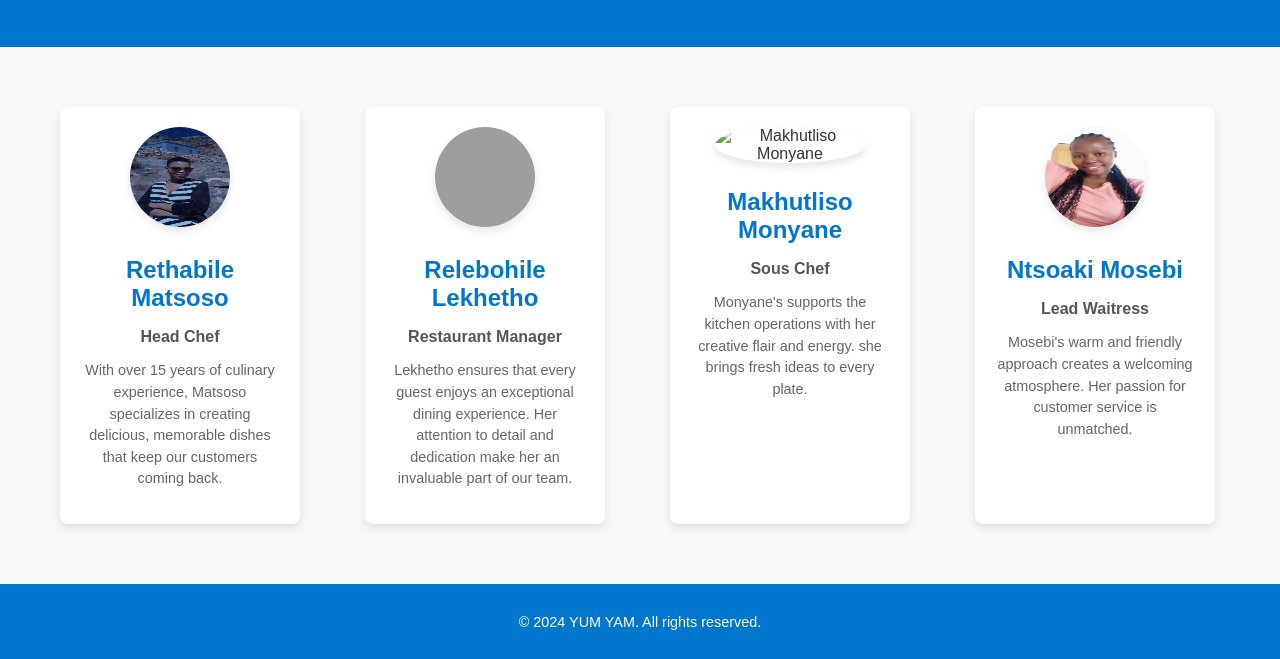
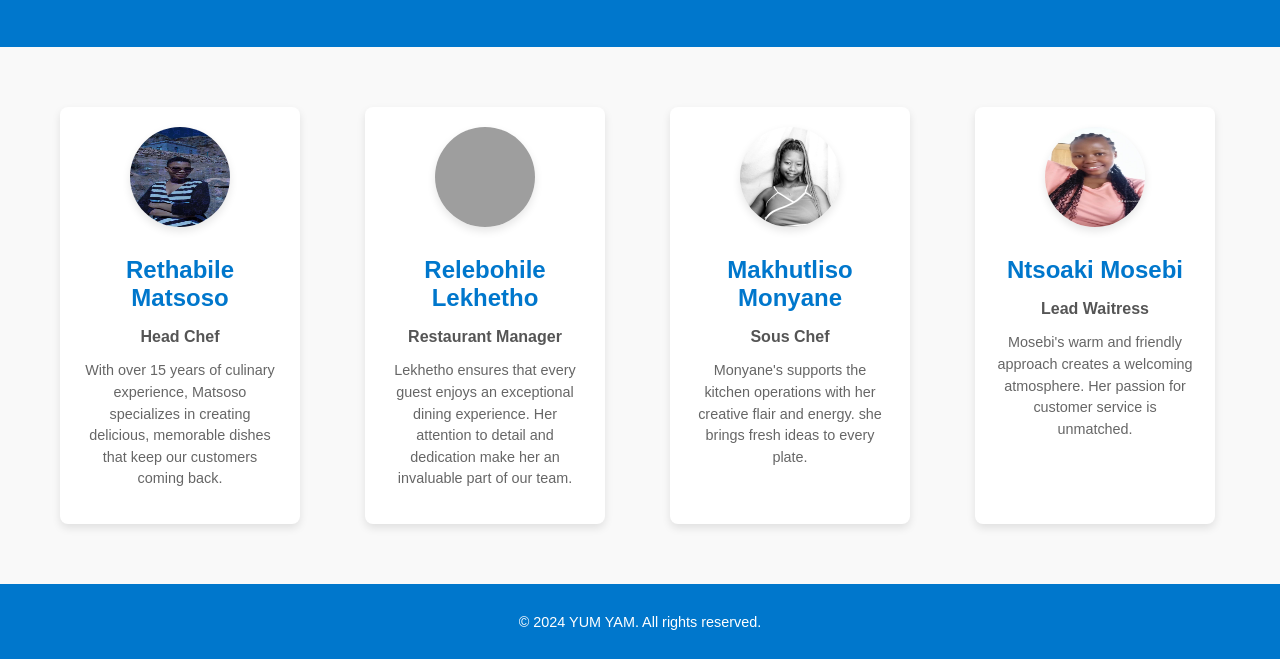
Before and after one commit to NthatuoaFemaleCoder/YUMMY-RESTUARANT.CO.LS, a plain HTML site: page team.html in a window 1280 px wide. Shown: the part 168-827 px from the top of the page. Drawn offline with Linux system fonts and the light colour scheme; grey boxes are pictures that could not be loaded; files whose address does not match are found by name.

Commit message:
Update team.html

```diff
--- a/team.html
+++ b/team.html
@@ -38,7 +38,7 @@
 
             <!-- Team Member 3 -->
             <div class="team-member">
-                <img src="image/monyane.jpg" alt="Makhutliso Monyane" class="team-photo">
+                <img src="monyane.jpg" alt="Makhutliso Monyane" class="team-photo">
                 <h3>Makhutliso Monyane</h3>
                 <p class="position">Sous Chef</p>
                 <p class="bio">Monyane's supports the kitchen operations with her creative flair and energy. she brings fresh ideas to every plate.</p>
```
